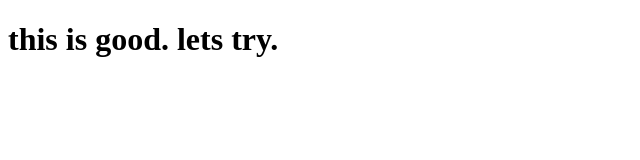
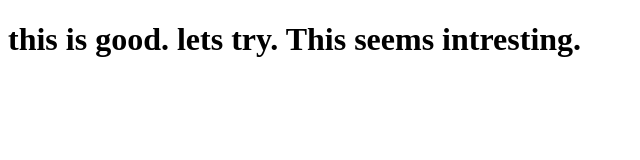
Before and after one commit to VarunMathur3107/FIT3179-Thu12pmTry, a plain HTML site: page index.html in a window 1280 px wide. Shown: the whole page, without its empty margins (0-640 px from the left). Drawn offline with Linux system fonts and the light colour scheme.

Commit message:
Update index.html

```diff
--- a/index.html
+++ b/index.html
@@ -3,7 +3,7 @@
     <title>Hello</title>
 </head>
 <body>
-    <h1>this is good. lets try.</h1>
+    <h1>this is good. lets try. This seems intresting. </h1>
 
 </body>
 </html>
```
